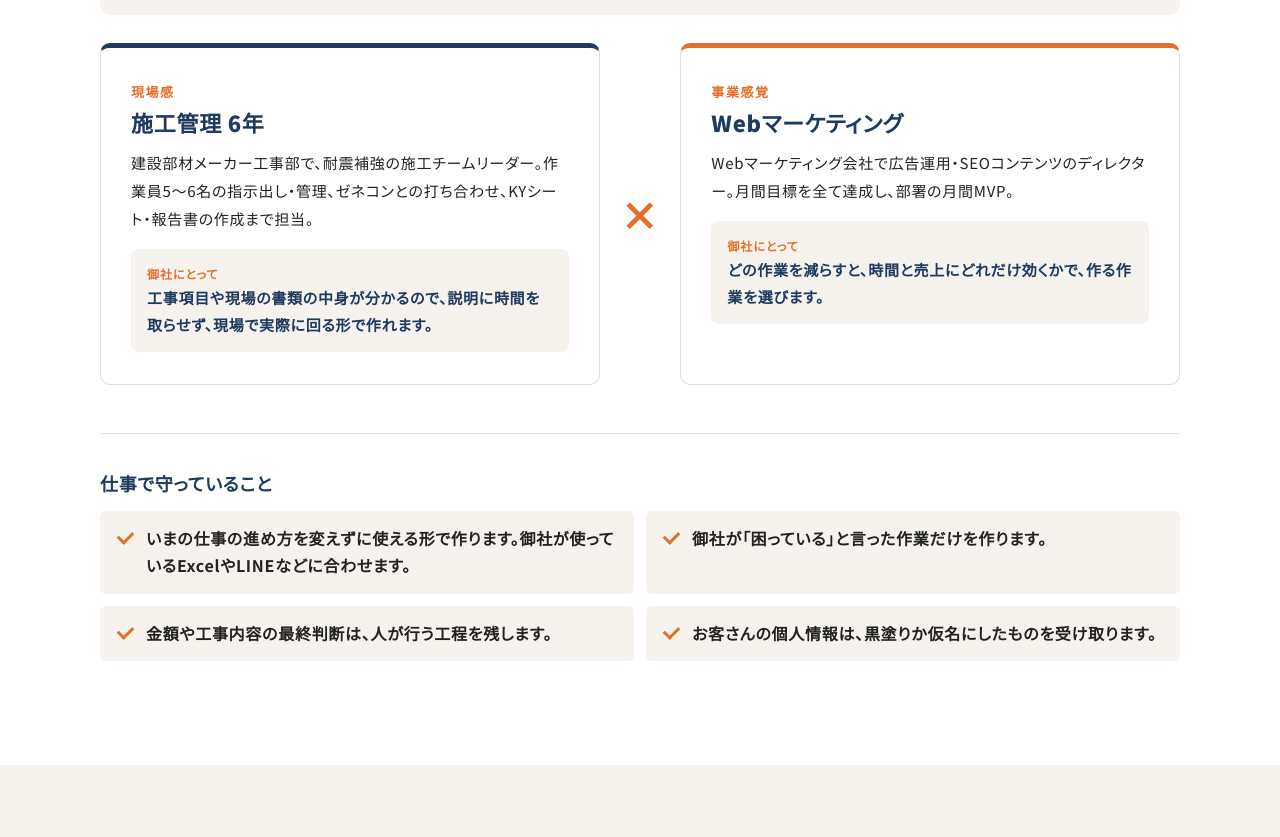
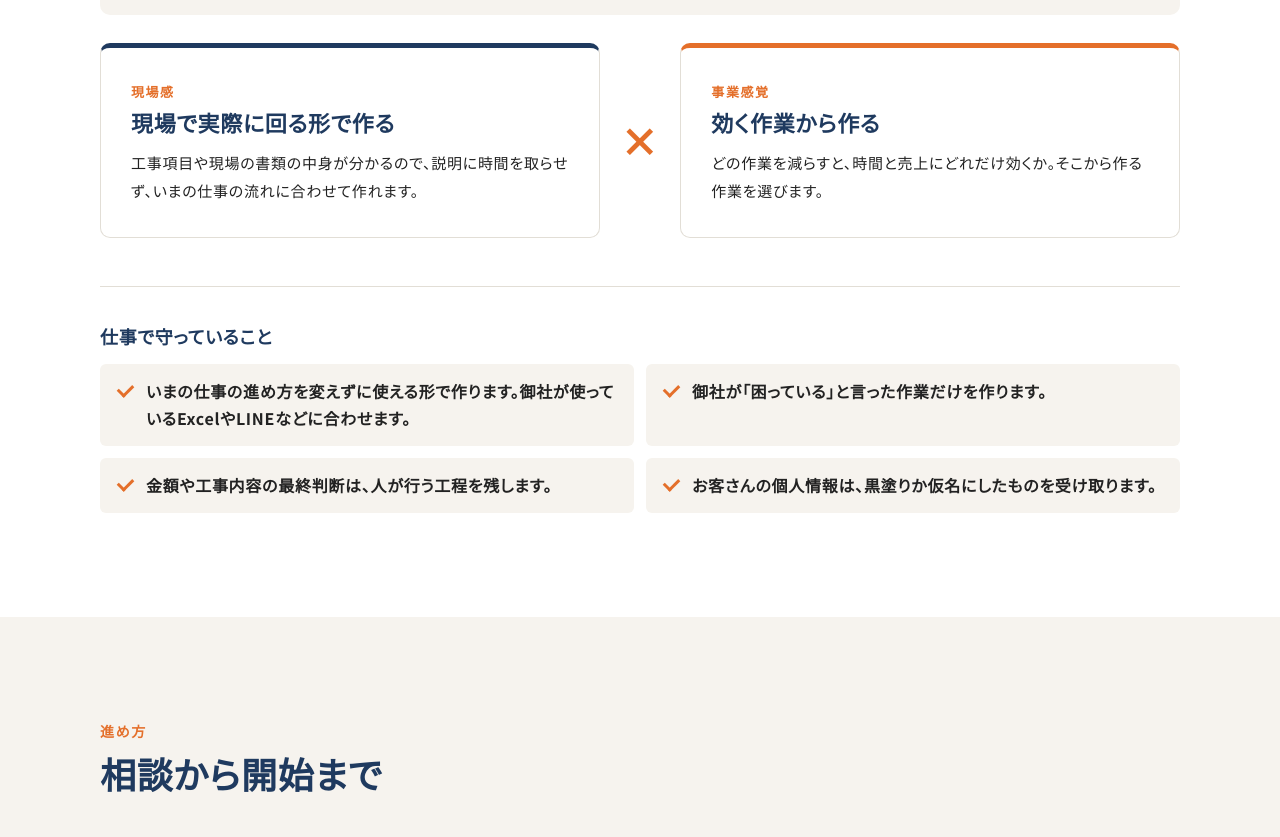
Before and after one commit to pochita09/reform-eigyou, a plain HTML site: page index.html in a window 1280 px wide. Shown: the part 4606-5443 px from the top of the page. Drawn offline with Linux system fonts and the light colour scheme.

Commit message:
担当者セクションから経歴の詳細を削除
Co-Authored-By: Claude Opus 5.5 <noreply@anthropic.com>
Claude-Session: https://claude.ai/code/session_016UZEFHm7G7JYt5An1NJsS1

```diff
--- a/index.html
+++ b/index.html
@@ -450,19 +450,17 @@ header{position:relative;z-index:2}
     <div class="axis">
       <div class="axis-col">
         <p class="axis-k">現場感</p>
-        <h3>施工管理 6年</h3>
-        <p class="axis-fact">建設部材メーカー工事部で、耐震補強の施工チームリーダー。作業員5〜6名の指示出し・管理、ゼネコンとの打ち合わせ、KYシート・報告書の作成まで担当。</p>
-        <p class="axis-you"><span>御社にとって</span>工事項目や現場の書類の中身が分かるので、説明に時間を取らせず、現場で実際に回る形で作れます。</p>
+        <h3>現場で実際に回る形で作る</h3>
+        <p class="axis-fact">工事項目や現場の書類の中身が分かるので、説明に時間を取らせず、いまの仕事の流れに合わせて作れます。</p>
       </div>
       <div class="axis-x" aria-hidden="true">×</div>
       <div class="axis-col">
         <p class="axis-k">事業感覚</p>
-        <h3>Webマーケティング</h3>
-        <p class="axis-fact">Webマーケティング会社で広告運用・SEOコンテンツのディレクター。月間目標を全て達成し、部署の月間MVP。</p>
-        <p class="axis-you"><span>御社にとって</span>どの作業を減らすと、時間と売上にどれだけ効くかで、作る作業を選びます。</p>
+        <h3>効く作業から作る</h3>
+        <p class="axis-fact">どの作業を減らすと、時間と売上にどれだけ効くか。そこから作る作業を選びます。</p>
       </div>
     </div>
-<div class="rules-wrap">
+    <div class="rules-wrap">
       <h3>仕事で守っていること</h3>
       <ul class="rules">
         <li>いまの仕事の進め方を変えずに使える形で作ります。御社が使っているExcelやLINEなどに合わせます。</li>
```
